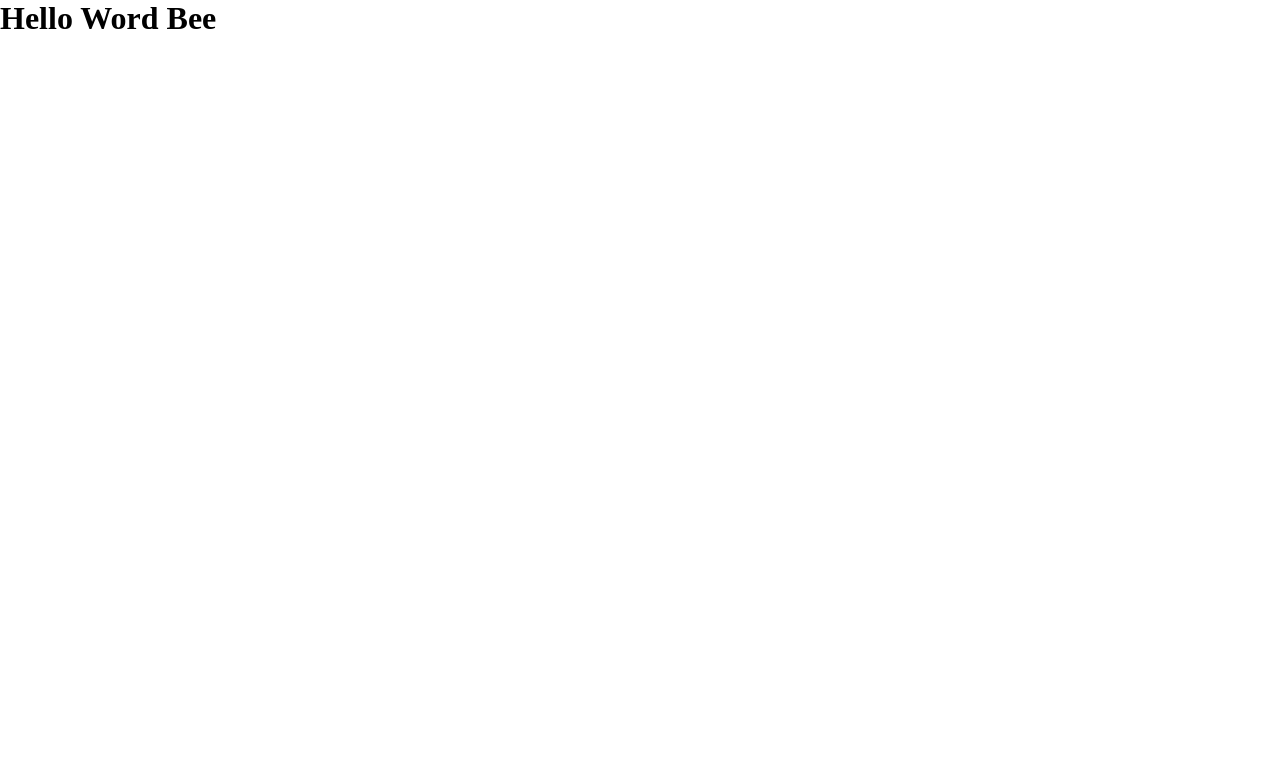
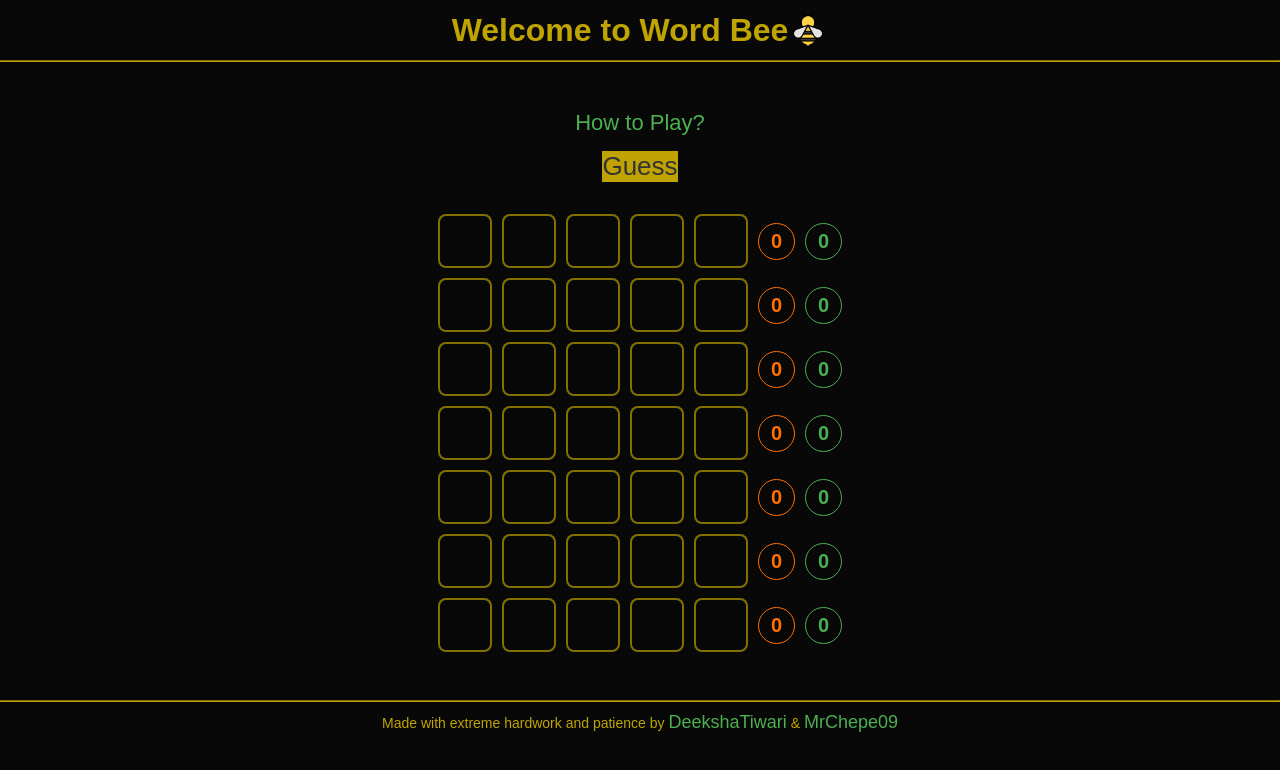
Before and after one commit to deekshati/wordbee, a React (Vite) app: page / in a window 1280 px wide. Shown: the top 770 px of the page. Built offline with nearby package versions, Linux system fonts and the light colour scheme.

Commit message:
Added files

```diff
--- a/src/App.jsx
+++ b/src/App.jsx
@@ -1,11 +1,121 @@
-import React from "react";
+import React, { useRef, useState } from "react";
+import BeeIcon from "./assets/bee.png";
 
 
+const App = () => {
+  const [inputs, setInputs] = useState(["", "", "", "", ""]);
 
-const App = () =>{
+  // Refs for each input element
+  const inputRefs = [useRef(null), useRef(null), useRef(null), useRef(null), useRef(null)];
+
+  // Handle input change
+  const handleChange = (e, index) => {
+    let value = e.target.value;
+    console.log('abc', value);
+    // If the input already has a letter, replace it with the new value
+    if (value.length > 1) {
+      value = value.slice(1, 2); // Restrict to only one character
+    }
+
+    const newInputs = [...inputs];
+    newInputs[index] = value;
+
+    // Update the state with the new values
+    setInputs(newInputs);
+
+    // If a letter is typed, move focus to the next input
+    if (value && index < inputRefs.length - 1) {
+      inputRefs[index + 1].current.focus();
+    }
+  };
   return (
     <div>
-      <h1>Hello Word Bee</h1>
+      <div style={{ display: 'flex', width: '100%', justifyContent: 'center', padding: '10px 0px' }}>
+        <h1 style={{ display: 'flex', alignItems: 'center' }}>Welcome to Word Bee <img width={40} height={40} src={BeeIcon} alt="bee icon" /></h1>
+      </div>
+      <hr style={{ borderColor: '#ffd900be'}} />
+
+
+      <div style={{ display: 'flex', flexDirection: 'column', width: '100%', justifyContent: 'center', alignItems: 'center', marginTop: '3rem' }}>
+        <a>How to Play?</a>
+        <header>Guess</header>
+        <div style={{ display: 'flex', flexDirection: 'column', gap: '10px', marginTop: '2rem' }}>
+          <div class="container">
+            {inputs.map((input, index) => (
+              <input
+                key={index}
+                type="text"
+                value={input}
+                ref={inputRefs[index]}
+                className="letter-input"
+                onChange={(e) => handleChange(e, index)}
+              />
+            ))}
+            <div style={{ width: '35px', height: '35px', borderRadius: '50%', border: '1px solid #FF6F00', color: '#FF6F00', fontWeight: '600', display: 'flex', justifyContent: 'center', alignItems: 'center', fontSize: '20px' }}>0</div>
+            <div style={{ width: '35px', height: '35px', borderRadius: '50%', border: '1px solid #4CAF50', color: '#4CAF50', fontWeight: '600', display: 'flex', justifyContent: 'center', alignItems: 'center', fontSize: '20px' }}>0</div>
+          </div>
+          <div class="container">
+            <input type="text" class="letter-input" maxlength="1" />
+            <input type="text" class="letter-input" maxlength="1" />
+            <input type="text" class="letter-input" maxlength="1" />
+            <input type="text" class="letter-input" maxlength="1" />
+            <input type="text" class="letter-input" maxlength="1" />
+            <div style={{ width: '35px', height: '35px', borderRadius: '50%', border: '1px solid #FF6F00', color: '#FF6F00', fontWeight: '600', display: 'flex', justifyContent: 'center', alignItems: 'center', fontSize: '20px' }}>0</div>
+            <div style={{ width: '35px', height: '35px', borderRadius: '50%', border: '1px solid #4CAF50', color: '#4CAF50', fontWeight: '600', display: 'flex', justifyContent: 'center', alignItems: 'center', fontSize: '20px' }}>0</div>
+          </div>
+          <div class="container">
+            <input type="text" class="letter-input" maxlength="1" />
+            <input type="text" class="letter-input" maxlength="1" />
+            <input type="text" class="letter-input" maxlength="1" />
+            <input type="text" class="letter-input" maxlength="1" />
+            <input type="text" class="letter-input" maxlength="1" />
+            <div style={{ width: '35px', height: '35px', borderRadius: '50%', border: '1px solid #FF6F00', color: '#FF6F00', fontWeight: '600', display: 'flex', justifyContent: 'center', alignItems: 'center', fontSize: '20px' }}>0</div>
+            <div style={{ width: '35px', height: '35px', borderRadius: '50%', border: '1px solid #4CAF50', color: '#4CAF50', fontWeight: '600', display: 'flex', justifyContent: 'center', alignItems: 'center', fontSize: '20px' }}>0</div>
+          </div>
+          <div class="container">
+            <input type="text" class="letter-input" maxlength="1" />
+            <input type="text" class="letter-input" maxlength="1" />
+            <input type="text" class="letter-input" maxlength="1" />
+            <input type="text" class="letter-input" maxlength="1" />
+            <input type="text" class="letter-input" maxlength="1" />
+            <div style={{ width: '35px', height: '35px', borderRadius: '50%', border: '1px solid #FF6F00', color: '#FF6F00', fontWeight: '600', display: 'flex', justifyContent: 'center', alignItems: 'center', fontSize: '20px' }}>0</div>
+            <div style={{ width: '35px', height: '35px', borderRadius: '50%', border: '1px solid #4CAF50', color: '#4CAF50', fontWeight: '600', display: 'flex', justifyContent: 'center', alignItems: 'center', fontSize: '20px' }}>0</div>
+          </div>
+          <div class="container">
+            <input type="text" class="letter-input" maxlength="1" />
+            <input type="text" class="letter-input" maxlength="1" />
+            <input type="text" class="letter-input" maxlength="1" />
+            <input type="text" class="letter-input" maxlength="1" />
+            <input type="text" class="letter-input" maxlength="1" />
+            <div style={{ width: '35px', height: '35px', borderRadius: '50%', border: '1px solid #FF6F00', color: '#FF6F00', fontWeight: '600', display: 'flex', justifyContent: 'center', alignItems: 'center', fontSize: '20px' }}>0</div>
+            <div style={{ width: '35px', height: '35px', borderRadius: '50%', border: '1px solid #4CAF50', color: '#4CAF50', fontWeight: '600', display: 'flex', justifyContent: 'center', alignItems: 'center', fontSize: '20px' }}>0</div>
+          </div>
+          <div class="container">
+            <input type="text" class="letter-input" maxlength="1" />
+            <input type="text" class="letter-input" maxlength="1" />
+            <input type="text" class="letter-input" maxlength="1" />
+            <input type="text" class="letter-input" maxlength="1" />
+            <input type="text" class="letter-input" maxlength="1" />
+            <div style={{ width: '35px', height: '35px', borderRadius: '50%', border: '1px solid #FF6F00', color: '#FF6F00', fontWeight: '600', display: 'flex', justifyContent: 'center', alignItems: 'center', fontSize: '20px' }}>0</div>
+            <div style={{ width: '35px', height: '35px', borderRadius: '50%', border: '1px solid #4CAF50', color: '#4CAF50', fontWeight: '600', display: 'flex', justifyContent: 'center', alignItems: 'center', fontSize: '20px' }}>0</div>
+          </div>
+          <div class="container">
+            <input type="text" class="letter-input" maxlength="1" />
+            <input type="text" class="letter-input" maxlength="1" />
+            <input type="text" class="letter-input" maxlength="1" />
+            <input type="text" class="letter-input" maxlength="1" />
+            <input type="text" class="letter-input" maxlength="1" />
+            <div style={{ width: '35px', height: '35px', borderRadius: '50%', border: '1px solid #FF6F00', color: '#FF6F00', fontWeight: '600', display: 'flex', justifyContent: 'center', alignItems: 'center', fontSize: '20px' }}>0</div>
+            <div style={{ width: '35px', height: '35px', borderRadius: '50%', border: '1px solid #4CAF50', color: '#4CAF50', fontWeight: '600', display: 'flex', justifyContent: 'center', alignItems: 'center', fontSize: '20px' }}>0</div>
+          </div>
+        </div>
+
+
+      </div>
+      <hr style={{ borderColor: '#ffd900be', marginTop: '3rem'}} />
+      <div style={{ display: 'flex', width: '100%', justifyContent: 'center', padding: '10px 0px', fontSize: '14px' }}>
+         <p>Made with extreme hardwork and patience by <a href="https://github.com/deekshati" target="_blank" style={{ fontSize: '18px' }}>DeekshaTiwari</a> & <a target="_blank" href="https://github.com/MrChepe09" style={{ fontSize: '18px' }}>MrChepe09</a></p>
+        </div>
     </div>
   )
 }
--- a/src/index.css
+++ b/src/index.css
@@ -3,3 +3,74 @@
   margin: 0;
   padding: 0;
 }
+
+body {
+  background-color: #080808; /* Light grey background */
+  color: #ffd900be; /* Dark grey text for readability */
+  font-family: 'Arial', sans-serif;
+}
+
+header {
+  background-color: #ffd900be; /* Bee Yellow for header */
+  color: #333333;
+  margin-top: 15px;
+  font-size: 26px;
+}
+
+button {
+  background-color: #FF8C00; /* Honeycomb Orange for buttons */
+  color: white;
+  border: none;
+  padding: 10px 20px;
+  border-radius: 5px;
+  cursor: pointer;
+}
+
+button:hover {
+  background-color: #FF6F00; /* Slightly darker orange on hover */
+}
+
+a {
+  color: #4CAF50; /* Forest Green for links */
+  text-decoration: none;
+  cursor: pointer;
+  font-size: 22px;
+}
+
+a:hover {
+  text-decoration: underline;
+}
+
+.container {
+  display: flex;
+  gap: 10px; /* Space between the boxes */
+  /* margin-top: 20px; */
+  align-items: center;
+}
+
+/* Square input boxes */
+.letter-input {
+  width: 50px;
+  height: 50px;
+  text-align: center;
+  font-size: 22px;
+  font-weight: bold;
+  border: 2px solid #ffd9007f; /* Dark grey border */
+  color: #FFD700;
+  border-radius: 8px; /* Rounded corners */
+  background-color: #080808; /* White background */
+  transition: border-color 0.3s ease, box-shadow 0.3s ease;
+}
+
+/* Focus effect */
+.letter-input:focus {
+  outline: none;
+  border-color: #FFD700; /* Bee yellow border on focus */
+  box-shadow: 0 0 8px rgba(255, 215, 0, 0.6); /* Subtle glowing effect */
+}
+
+/* Styling for the input on typing (letter case centered) */
+.letter-input::placeholder {
+  color: #777777; /* Lighter grey placeholder text */
+  font-style: italic;
+}
```
Also changed, not shown: src/App.css (line endings or trailing spaces), src/assets/bee.png (added), 1 other file (tests, documents, lock files or other folders).
